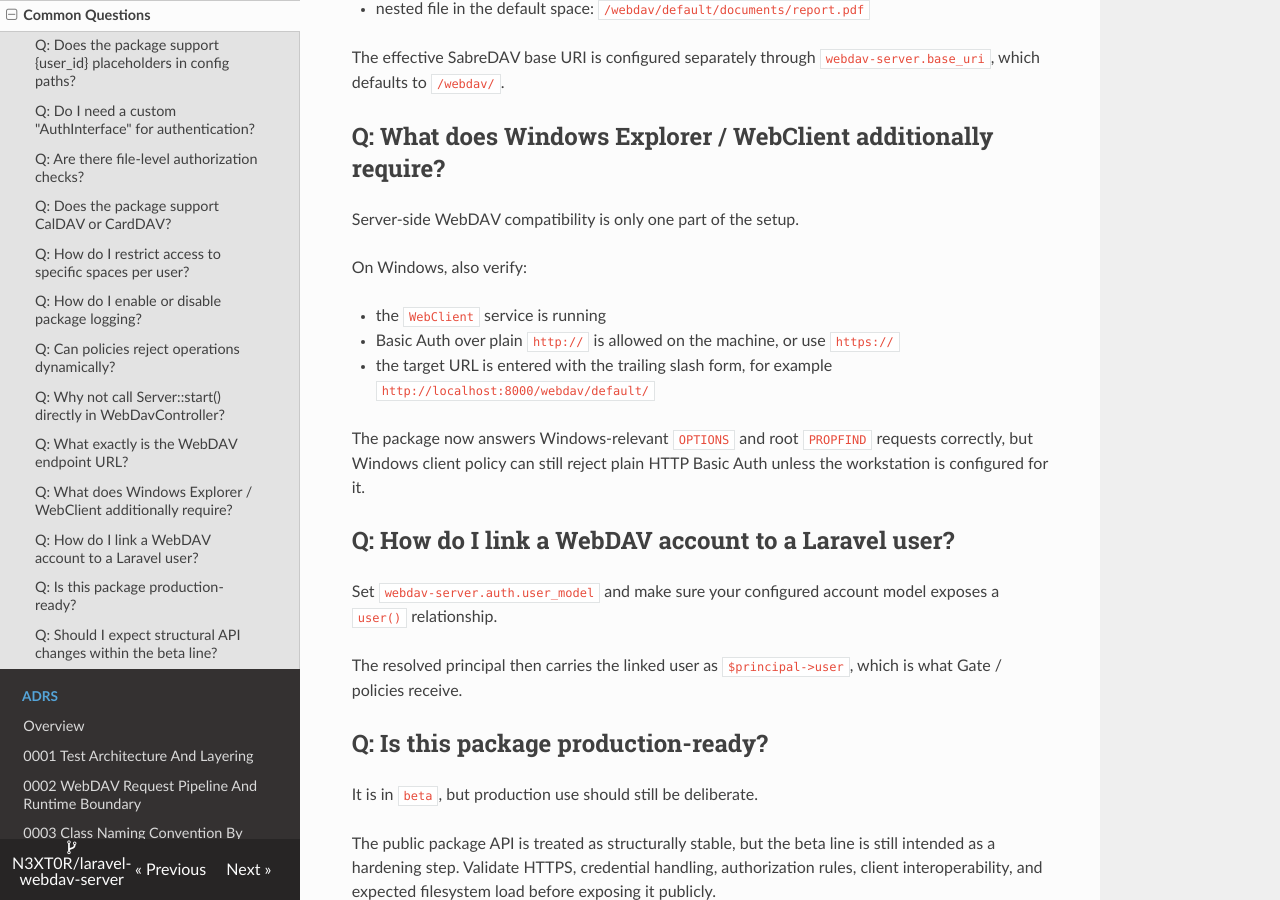
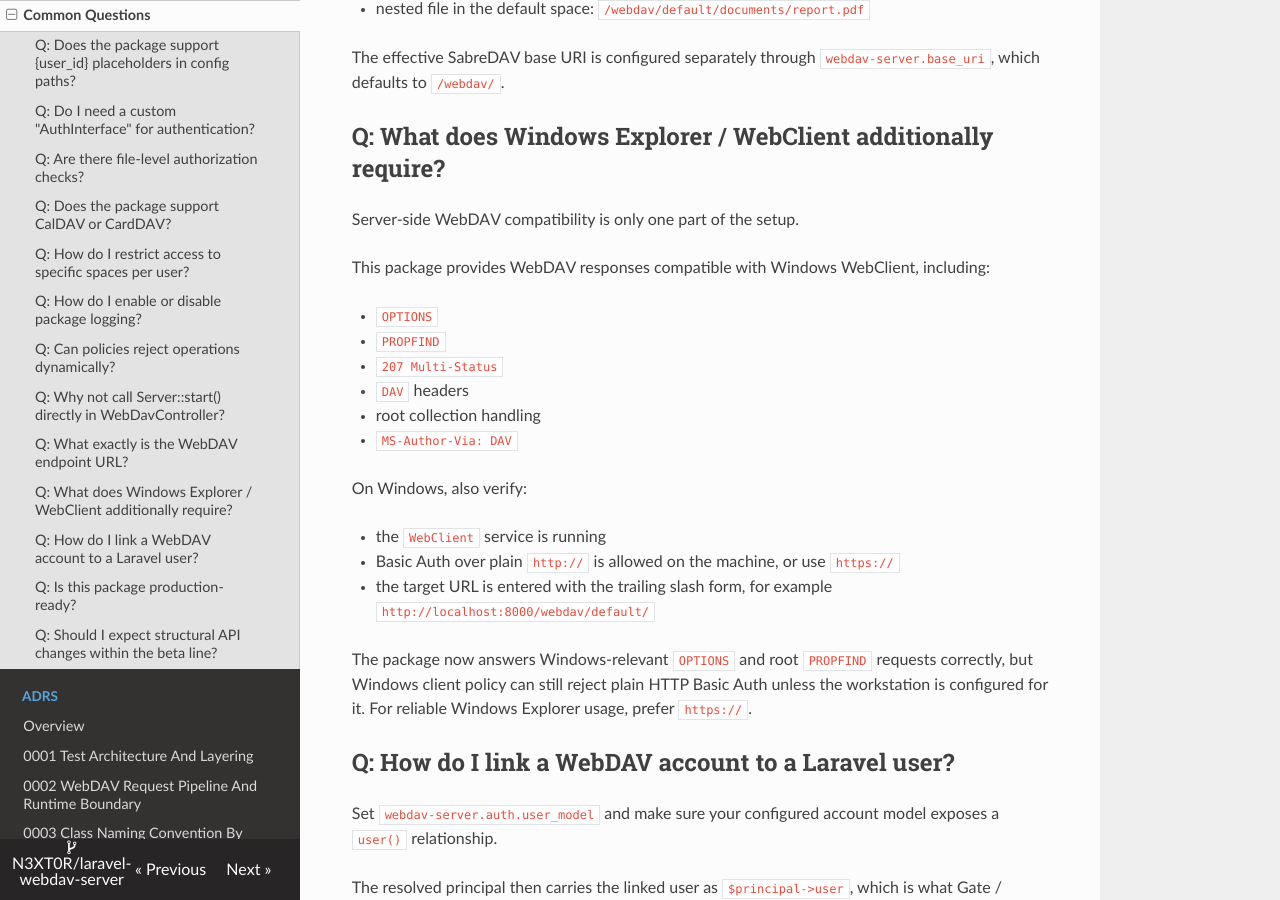
Before and after one commit to N3XT0R/laravel-webdav-server, an MkDocs documentation site: the page built from docs/common-questions.md, in a window 1280 px wide and 900 px high, scrolled down 2686 px. Built offline with MkDocs 1.6.1, drawn with Linux system fonts in a browser that asks for light colours; nearby versions of some CDN libraries.

Commit message:
feat: implementing package features

```diff
--- a/docs/common-questions.md
+++ b/docs/common-questions.md
@@ -124,6 +124,15 @@ The effective SabreDAV base URI is configured separately through `webdav-server.
 
 Server-side WebDAV compatibility is only one part of the setup.
 
+This package provides WebDAV responses compatible with Windows WebClient, including:
+
+- `OPTIONS`
+- `PROPFIND`
+- `207 Multi-Status`
+- `DAV` headers
+- root collection handling
+- `MS-Author-Via: DAV`
+
 On Windows, also verify:
 
 - the `WebClient` service is running
@@ -132,6 +141,7 @@ On Windows, also verify:
 
 The package now answers Windows-relevant `OPTIONS` and root `PROPFIND` requests correctly, but Windows client policy
 can still reject plain HTTP Basic Auth unless the workstation is configured for it.
+For reliable Windows Explorer usage, prefer `https://`.
 
 ## Q: How do I link a WebDAV account to a Laravel user?
 
```
Also changed, not shown: README.md (+10 -0 lines).
